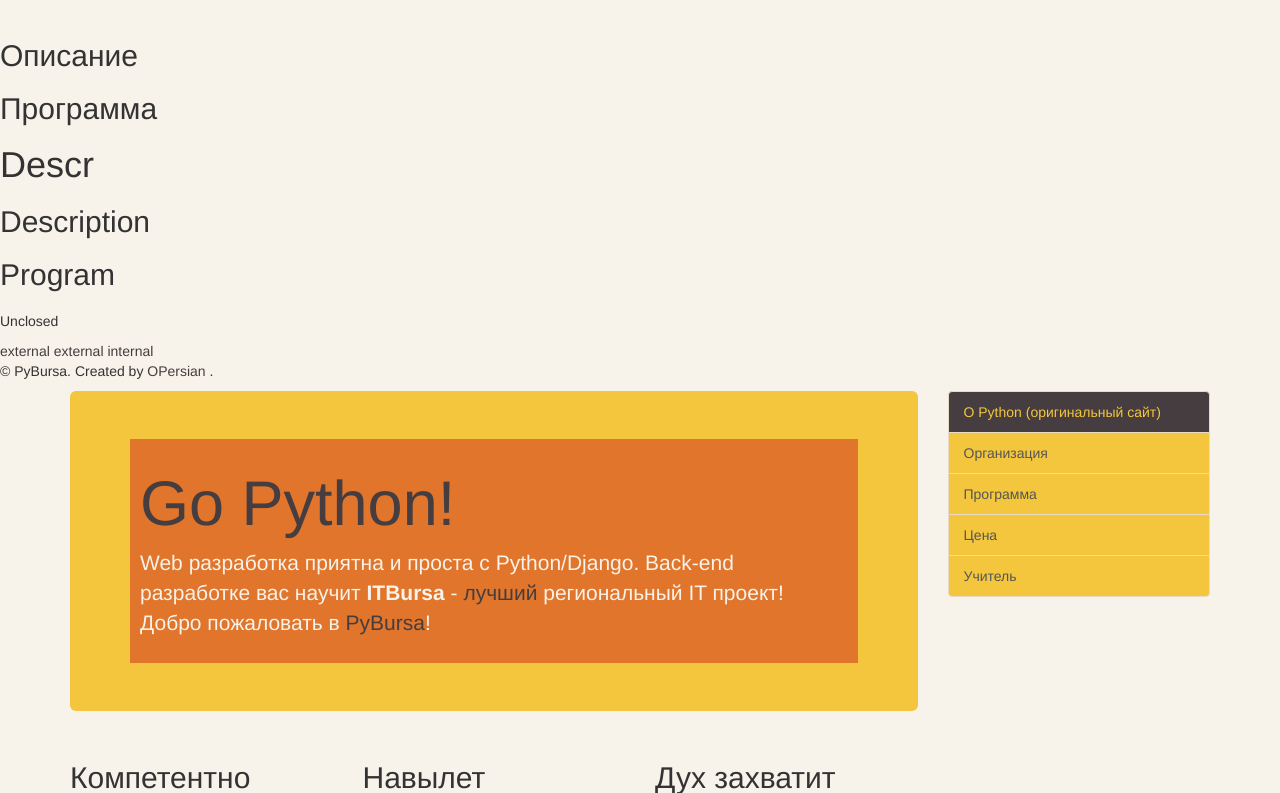
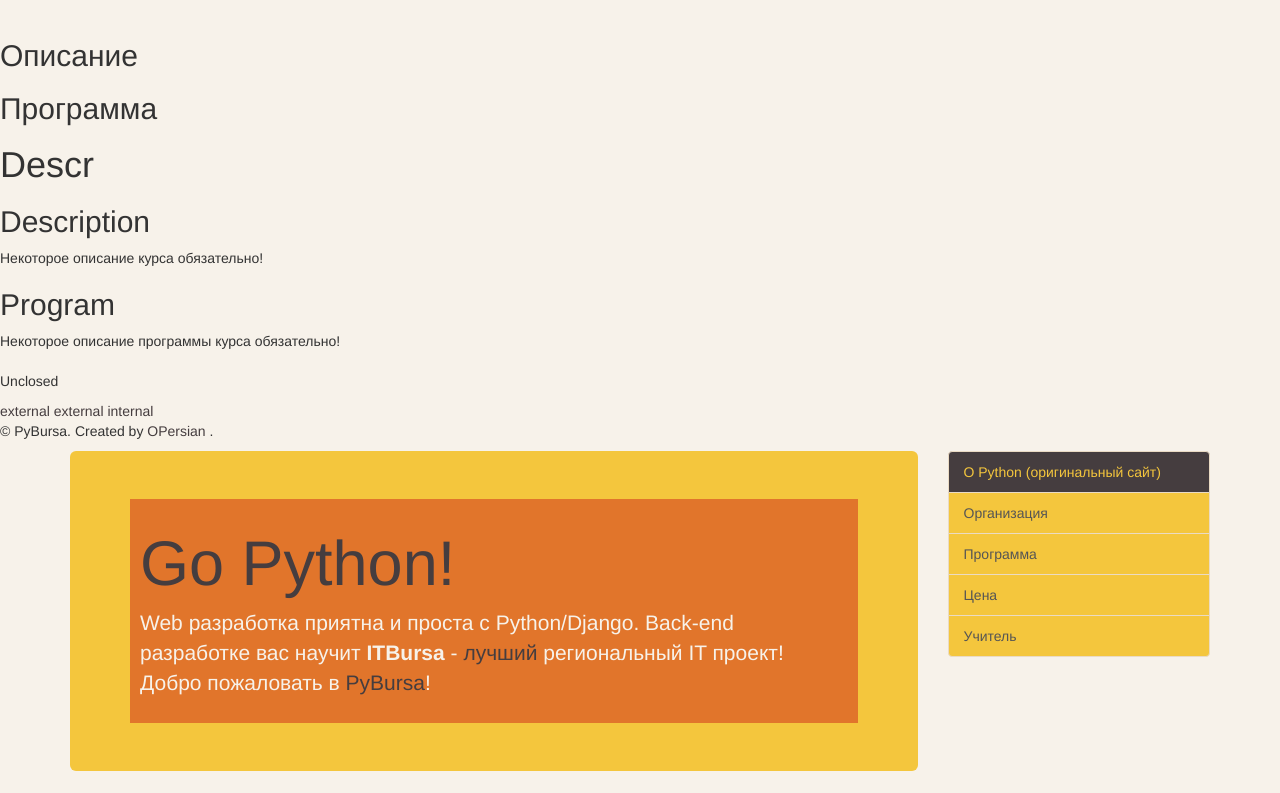
Before and after one commit to BrinNatasha/dj101_trial_repo, a Python web app: template templates/test_index.html in a window 1280 px wide. Shown: the part 51-844 px from the top of the page. Run offline with Jinja, Linux system fonts and the light colour scheme; the template is opened without the code that fills it, so the values that code supplies are empty; some libraries are stand-ins or nearby versions.

Commit message:
upgrade for subcontent check

```diff
--- a/templates/test_index.html
+++ b/templates/test_index.html
@@ -41,8 +41,13 @@
     <h2>Описание</h2>
     <h2>Программа</h2>
     <h1>Descr</h1>
+
     <h2>Description</h2>
+	<p>Некоторое описание курса обязательно!</p>
+
     <h2>Program</h2>
+	<p>Некоторое описание программы курса обязательно!</p>
+
     <h1></h1>
     <p></p>
     <span></span>
```
